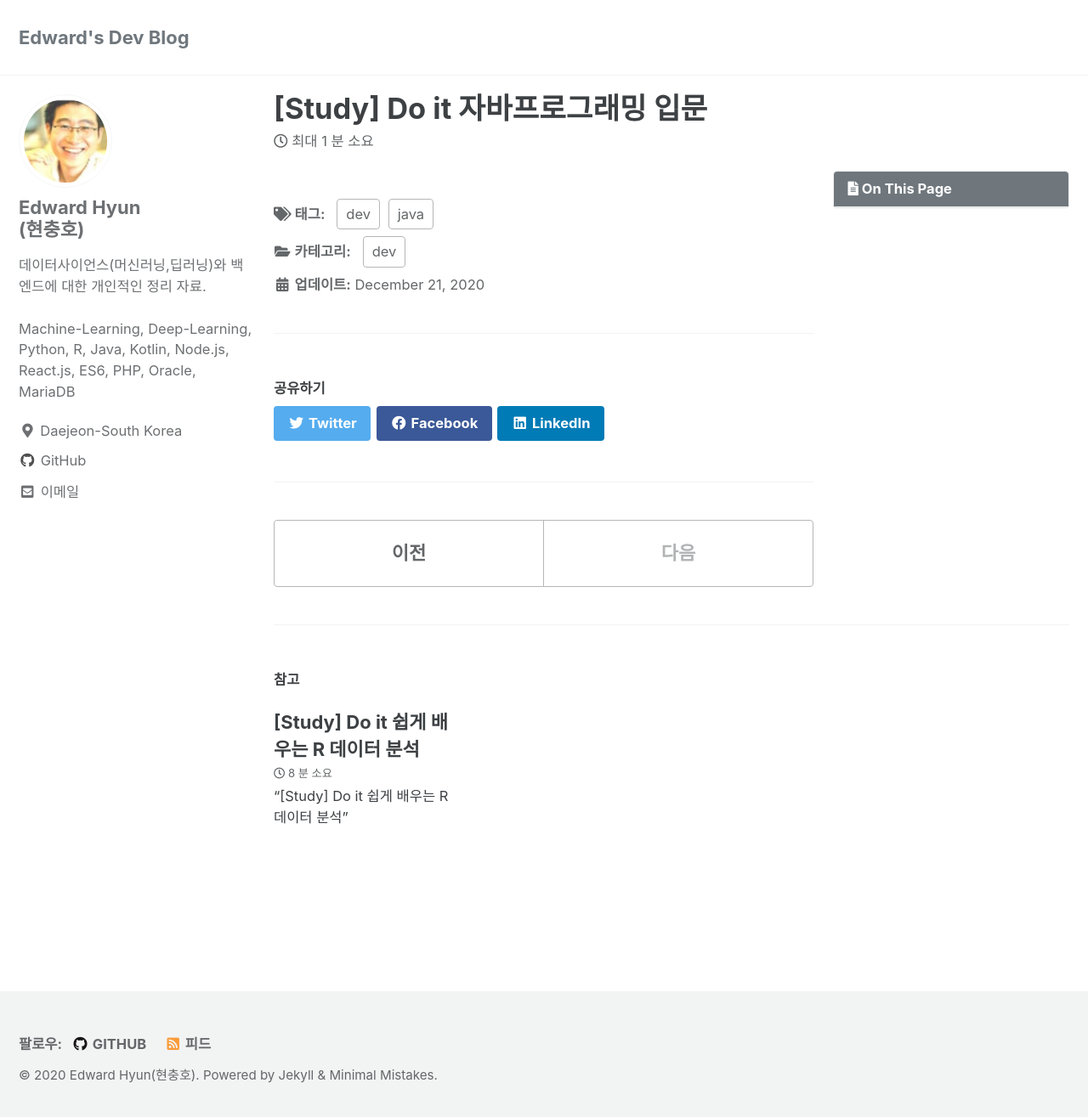
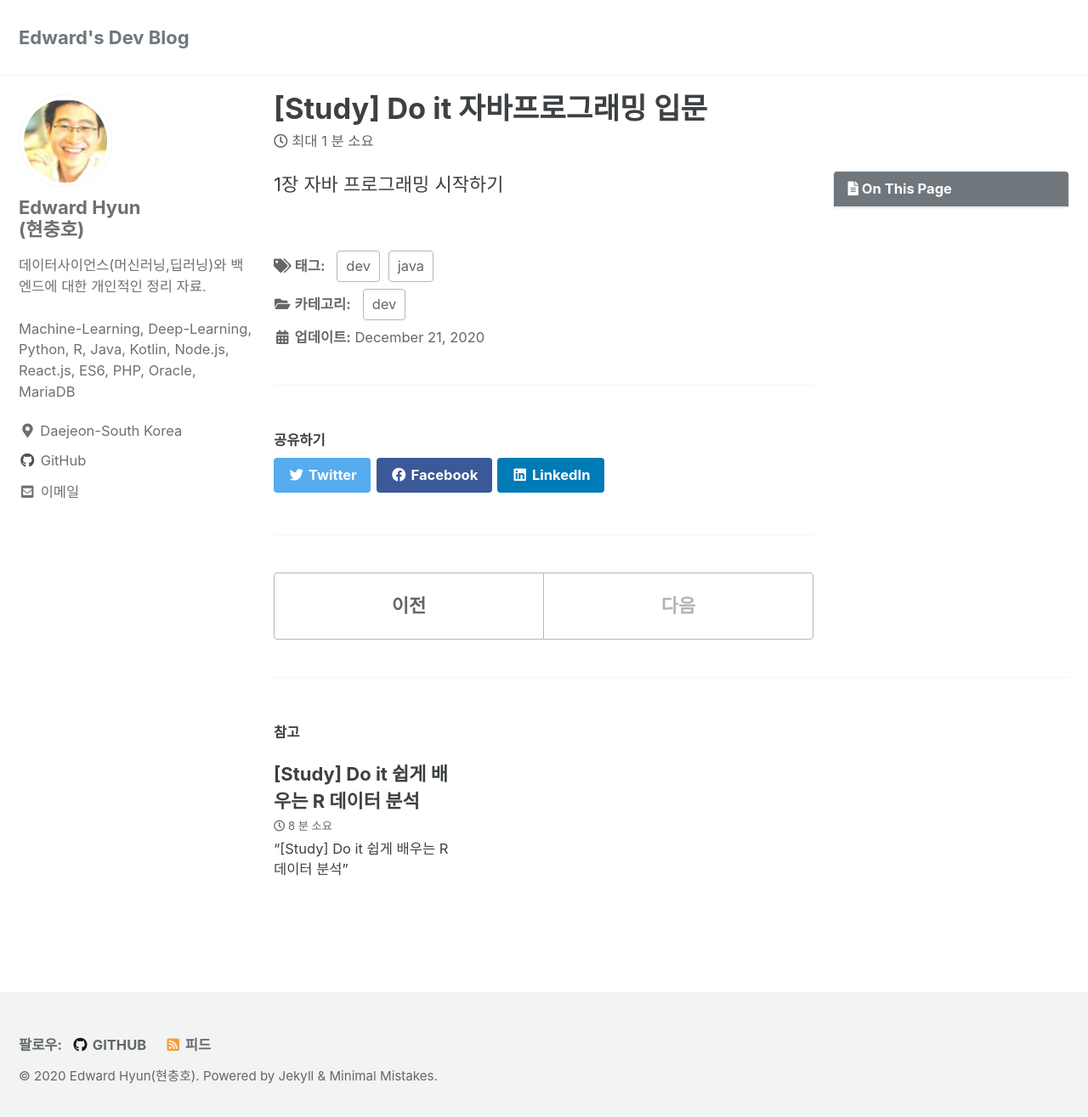
Before and after one commit to iamhch24/iamhch24.github.io, a Jekyll site: the page built from _posts/2020-12-21-[Study] Do it 자바 프로그래밍 입문.md, in a window 1280 px wide and 1322 px high. Shown: the top 1315 px of the window at 85% size. Built offline with Jekyll 4.4.1, drawn with Linux system fonts in a browser that asks for light colours; cached includes are drawn as plain includes.

Commit message:
_posts/2020-12-21-[Study] Do it 자바 프로그래밍 입문.md updated from https://stackedit.io/

```diff
--- a/_posts/2020-12-21-[Study] Do it 자바 프로그래밍 입문.md
+++ b/_posts/2020-12-21-[Study] Do it 자바 프로그래밍 입문.md
@@ -7,7 +7,8 @@ tags:
     - java
 toc: true
 ---
+1장 자바 프로그래밍 시작하기
 
 <!--stackedit_data:
-eyJoaXN0b3J5IjpbODUzNTA0MjU1XX0=
+eyJoaXN0b3J5IjpbLTY2MDg2MzEzMV19
 -->
```
